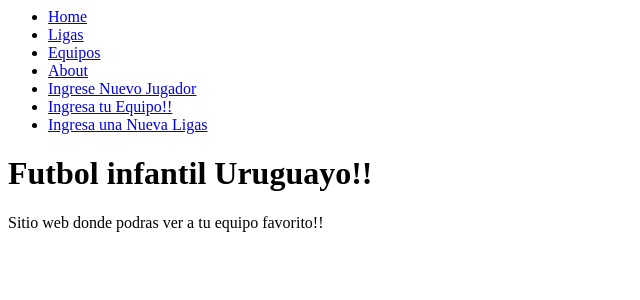
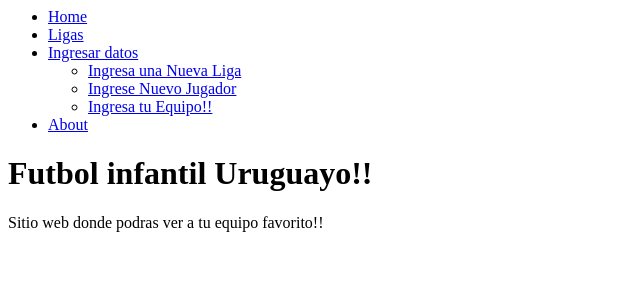
Before and after one commit to Icuellos/Cuello_Tercer_PreEntrega, a Django app: page / in a window 1280 px wide. Shown: the top 300 px of the page, without its empty margins (0-640 px from the left). Run offline with Django 4.2, Linux system fonts and the light colour scheme.

Commit message:
Mejorando vistas, modelos y url

```diff
--- a/MyAPP/templates/Saludar.html
+++ /dev/null
@@ -1 +0,0 @@
-<h1>Saludar</h1>
--- a/MyAPP/templates/base.html
+++ b/MyAPP/templates/base.html
@@ -7,10 +7,10 @@
             <a href="/Proyectos">Ligas</a>
         </li>
         <li>
-            <a href="/Cuadros">Equipos</a>
-        </li>
+            <a href="#">Ingresar datos</a>
+            <ul>
                 <li>
-            <a href="/About">About</a>
+                    <a href="/Crear_Liga">Ingresa una Nueva Liga</a>
                 </li>
                 <li>
                     <a href="/Crear_form">Ingrese Nuevo Jugador</a>
@@ -18,8 +18,10 @@
                 <li>
                     <a href="/Crear_Proyecto">Ingresa tu Equipo!!</a>
                 </li>
+            </ul>
+        </li>
         <li>
-            <a href="/Crear_Liga">Ingresa una Nueva Ligas</a>
+            <a href="/About">About</a>
         </li>
     </ul>
 </nav>
--- a/MyAPP/urls.py
+++ b/MyAPP/urls.py
@@ -3,13 +3,11 @@ from .import views
 urlpatterns = [
     path('', views.index),
     path('About/', views.about),
-    path('Saludar/', views.Saludar),
     path('Proyectos/', views.Proyectos, name='Proyectos'),
-    path('Cuadros/', views.Cuadros),
-    path('Equipos/', views.Equipos),
-    path('Crear_form/', views.Crear_form),
+    path('Crear_form/', views.Crear_form, name='form'),
     path('Crear_Proyecto/', views.Crear_Proyecto, name='Crear_Proyecto'),
     path('Crear_Liga/', views.Crear_Liga, name='Crear_Liga'),
     path('BusquedaLiga/', views.BusquedaLiga, name='BusquedaLiga'),
     path('buscar/', views.buscar, name='buscar'),
+    path('Equipos/', views.Equipos, name='Equipos'),
          ]
--- a/MyAPP/views.py
+++ b/MyAPP/views.py
@@ -13,21 +13,11 @@ def about(request):
     username = "icuello"
     return render(request, "About.html", {'username': username})
 
-def Saludar(request):
-    return HttpResponse("<h2>Biendenivo a MyAPP</h2>")
 
 def Proyectos(request):
    # Proyectos = list(Proyecto.objects.values())
    Ligas = Liga.objects.all()
    return render(request, 'Proyectos.html', {'Ligas': Ligas})
-
-def Cuadros(request):
-    return render(request, 'Cuadros.html')
-
-def Equipos(request):
-   # Proyectos = list(Proyecto.objects.values())
-   #Equipos = equipos.objects.all()
-   return render(request, 'Equipos.html', {'Equipos': Equipos})
 
 def Crear_form(request):
    # Proyectos = list(Proyecto.objects.values())
@@ -47,7 +37,6 @@ def Crear_Proyecto(request):
                   {'form': CrearNuevoProyecto()
     })
 
-#En caso de error eliminar desde aqui
 def Crear_Liga(request):
     if request.method == 'POST':
         form = CrearNuevaLiga(request.POST)
@@ -62,6 +51,7 @@ def Crear_Liga(request):
 
     return render(request, 'Crear_Liga.html', {'form': form})
 
+
 def BusquedaLiga(request):
     return render(request, 'MyAPP/Busqueda_Liga.html')
 
```
Also changed, not shown: MyAPP/templates/Cuadros.html (deleted, +0 -7 lines), MyAPP/templates/Equipos.html (deleted, +0 -9 lines), MyAPP/forms.py (line endings or trailing spaces), db.sqlite3. Lines whose indentation alone changed are shown as unchanged.
